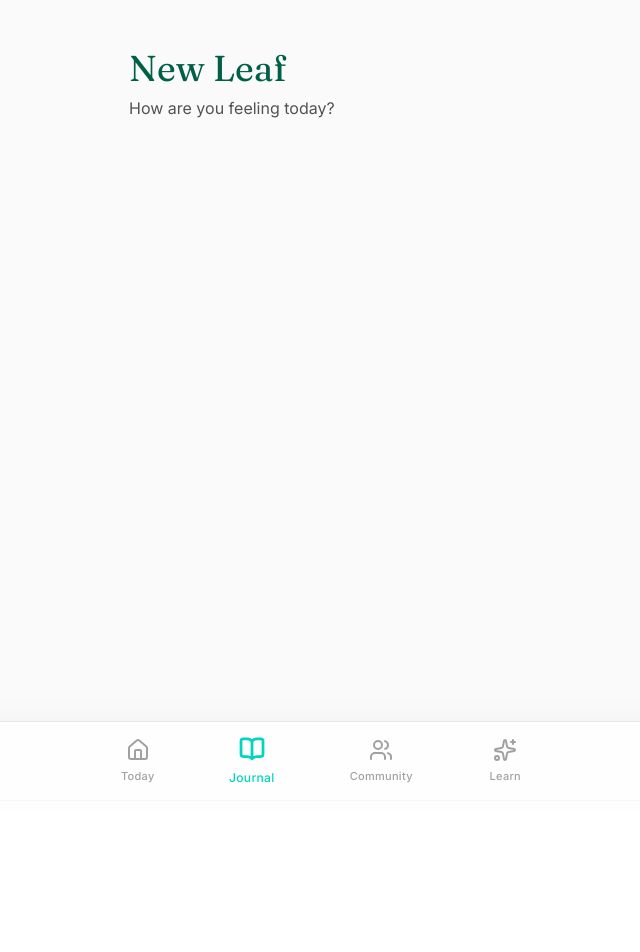
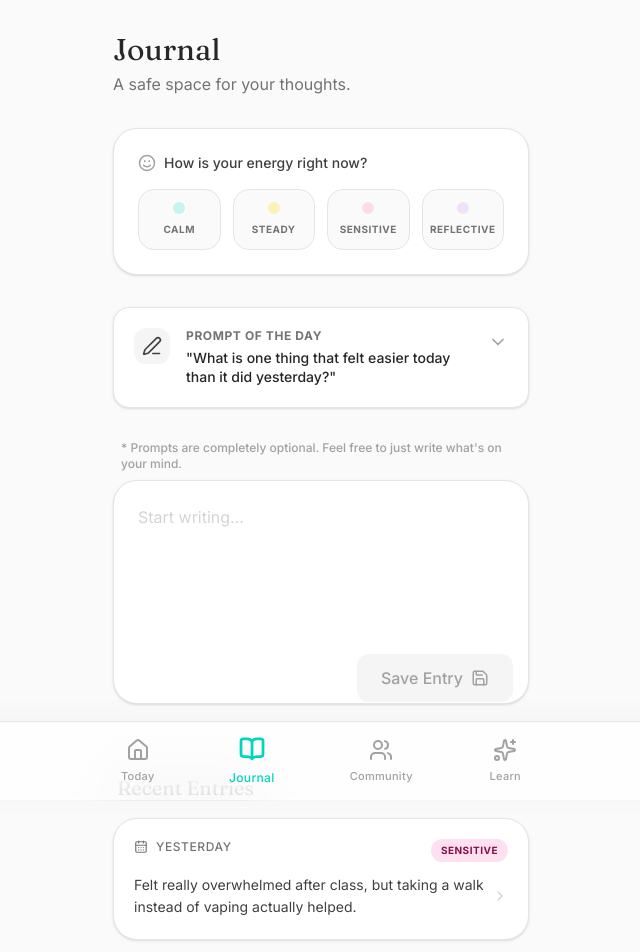
Before and after one commit to djarty24/new-leaf, a React (Vite) app: page /journal in a window 1280 px wide. Shown: the top 952 px of the page, without its empty margins (319-959 px from the left). Before the commit the page ends 800 px from the top, so only its background shows below. Built offline with nearby package versions, Linux system fonts and the light colour scheme.

Commit message:
finalized tracking page and finished journal entries feature

```diff
--- a/src/pages/Journal.tsx
+++ b/src/pages/Journal.tsx
@@ -1,8 +1,161 @@
+import { useState } from "react";
+import { PenLine, Smile, Save, ChevronDown, CalendarDays, ChevronRight } from "lucide-react";
+
 export default function Journal() {
-    return (
-        <div className="p-4">
-            <h1 className="font-display text-4xl text-emerald-800">New Leaf</h1>
-            <p className="mt-2 text-neutral-600">How are you feeling today?</p>
+  const [mood, setMood] = useState<string | null>(null);
+  const [entry, setEntry] = useState("");
+  const [isSaved, setIsSaved] = useState(false);
+  const [isPromptOpen, setIsPromptOpen] = useState(false);
+
+  const prompts = [
+    "What is one thing that felt easier today than it did yesterday?",
+    "What was one moment today where you felt proud of yourself?",
+    "How did your body feel during your hardest moment today?",
+    "What is one small thing you can do tomorrow to protect your peace?",
+  ];
+
+  const [selectedPrompt, setSelectedPrompt] = useState(prompts[0]);
+
+  const moodOptions = [
+    { id: "calm", label: "Calm", activeClass: "bg-app-green/20 border-app-green text-teal-900" },
+    { id: "steady", label: "Steady", activeClass: "bg-app-yellow/30 border-app-yellow text-yellow-900" },
+    { id: "sensitive", label: "Sensitive", activeClass: "bg-app-pink/20 border-app-pink text-pink-900" },
+    { id: "reflective", label: "Reflective", activeClass: "bg-app-purple/20 border-app-purple text-purple-900" },
+  ];
+
+  const pastEntries = [
+    { id: 1, date: "Yesterday", mood: "sensitive", text: "Felt really overwhelmed after class, but taking a walk instead of vaping actually helped." },
+    { id: 2, date: "April 14", mood: "steady", text: "No strong cravings today. Just focused on getting my calculus homework done and stayed busy." },
+    { id: 3, date: "April 12", mood: "reflective", text: "Realized that my main trigger is definitely boredom during my free periods at school." },
+  ];
+
+  const handleSave = () => {
+    setIsSaved(true);
+    setTimeout(() => {
+      setIsSaved(false);
+      setEntry("");
+      setMood(null);
+    }, 2000);
+  };
+
+  return (
+    <div className="space-y-8 animate-in fade-in duration-500 pb-10">
+      <div>
+        <h1 className="font-display text-3xl text-neutral-800">Journal</h1>
+        <p className="text-neutral-500 mt-1">A safe space for your thoughts.</p>
+      </div>
+
+      <div className="bg-white border border-neutral-200 rounded-3xl p-6 shadow-sm">
+        <h3 className="text-sm font-medium text-neutral-700 mb-4 flex items-center gap-2">
+          <Smile size={18} className="text-neutral-400" />
+          How is your energy right now?
+        </h3>
+        <div className="grid grid-cols-4 gap-3">
+          {moodOptions.map((option) => (
+            <button
+              key={option.id}
+              onClick={() => setMood(option.id)}
+              className={`flex flex-col items-center gap-2 p-3 rounded-2xl border transition-all ${
+                mood === option.id
+                  ? `${option.activeClass} ring-2 ring-offset-2 ring-offset-neutral-50 shadow-sm`
+                  : "bg-neutral-50 border-neutral-200 text-neutral-500 hover:border-neutral-300"
+              }`}
+            >
+              <div className={`w-3 h-3 rounded-full ${option.activeClass.split(' ')[0]}`} />
+              <span className="text-[10px] font-bold uppercase tracking-wider">{option.label}</span>
+            </button>
+          ))}
         </div>
-    );
+      </div>
+
+      <div className="relative">
+        <button
+          onClick={() => setIsPromptOpen(!isPromptOpen)}
+          className="w-full bg-white border border-neutral-200 rounded-2xl p-5 flex items-start gap-4 shadow-sm hover:border-neutral-300 transition-colors text-left"
+        >
+          <div className="p-2 bg-neutral-100 rounded-xl shrink-0">
+            <PenLine size={20} className="text-neutral-700" />
+          </div>
+          <div className="flex-1 pr-4">
+            <h4 className="text-xs font-bold uppercase tracking-wider text-neutral-500 mb-1">Prompt of the Day</h4>
+            <p className="text-sm font-medium text-neutral-800 leading-snug">
+              "{selectedPrompt}"
+            </p>
+          </div>
+          <ChevronDown size={20} className={`text-neutral-400 transition-transform mt-1 ${isPromptOpen ? "rotate-180" : ""}`} />
+        </button>
+
+        {isPromptOpen && (
+          <div className="absolute top-full left-0 w-full mt-2 bg-white border border-neutral-200 rounded-2xl shadow-lg z-20 overflow-hidden animate-in slide-in-from-top-2 duration-200">
+            {prompts.map((prompt, idx) => (
+              <button
+                key={idx}
+                onClick={() => {
+                  setSelectedPrompt(prompt);
+                  setIsPromptOpen(false);
+                }}
+                className={`w-full text-left p-4 text-sm transition-colors border-b border-neutral-100 last:border-0 hover:bg-neutral-50 ${
+                  selectedPrompt === prompt ? "bg-neutral-50 font-medium text-neutral-900" : "text-neutral-600"
+                }`}
+              >
+                "{prompt}"
+              </button>
+            ))}
+          </div>
+        )}
+      </div>
+
+      <div className="relative space-y-2">
+        <p className="text-xs font-medium text-neutral-400 px-2">
+          * Prompts are completely optional. Feel free to just write what's on your mind.
+        </p>
+        <textarea
+          value={entry}
+          onChange={(e) => setEntry(e.target.value)}
+          placeholder="Start writing..."
+          className="w-full h-56 p-6 rounded-3xl bg-white border border-neutral-200 shadow-sm focus:ring-2 focus:ring-neutral-400 focus:border-transparent outline-none transition-all placeholder:text-neutral-300 resize-none"
+        />
+        <button
+          onClick={handleSave}
+          disabled={!entry}
+          className={`absolute bottom-4 right-4 px-6 py-3 rounded-xl font-medium flex items-center gap-2 transition-all ${
+            isSaved
+              ? "bg-app-green text-teal-900"
+              : entry
+              ? "bg-neutral-900 text-white shadow-lg active:scale-95 hover:bg-neutral-800"
+              : "bg-neutral-100 text-neutral-400 cursor-not-allowed"
+          }`}
+        >
+          {isSaved ? "Saved" : "Save Entry"}
+          <Save size={18} />
+        </button>
+      </div>
+
+      <div className="pt-6">
+        <h3 className="font-display text-xl text-neutral-800 mb-4 px-1">Recent Entries</h3>
+        <div className="space-y-4">
+          {pastEntries.map((past) => {
+            const moodConfig = moodOptions.find(m => m.id === past.mood) || moodOptions[0];
+            return (
+              <div key={past.id} className="bg-white border border-neutral-200 rounded-3xl p-5 shadow-sm group hover:border-neutral-300 transition-colors cursor-pointer">
+                <div className="flex justify-between items-start mb-3">
+                  <div className="flex items-center gap-2 text-neutral-500 text-xs font-medium uppercase tracking-wider">
+                    <CalendarDays size={14} />
+                    {past.date}
+                  </div>
+                  <span className={`px-2.5 py-1 rounded-full text-[10px] font-bold uppercase tracking-wider ${moodConfig.activeClass}`}>
+                    {moodConfig.label}
+                  </span>
+                </div>
+                <p className="text-sm text-neutral-700 leading-relaxed line-clamp-2 pr-6 relative">
+                  {past.text}
+                  <ChevronRight size={16} className="absolute right-0 top-1/2 -translate-y-1/2 text-neutral-300 group-hover:text-neutral-600 transition-colors" />
+                </p>
+              </div>
+            );
+          })}
+        </div>
+      </div>
+    </div>
+  );
 }
```
Also changed, not shown: src/pages/Tracker.tsx (+82 -27 lines), 1 other file (tests, documents, lock files or other folders).
